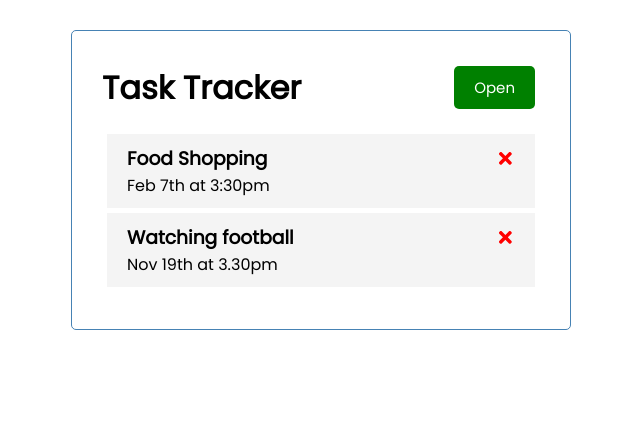
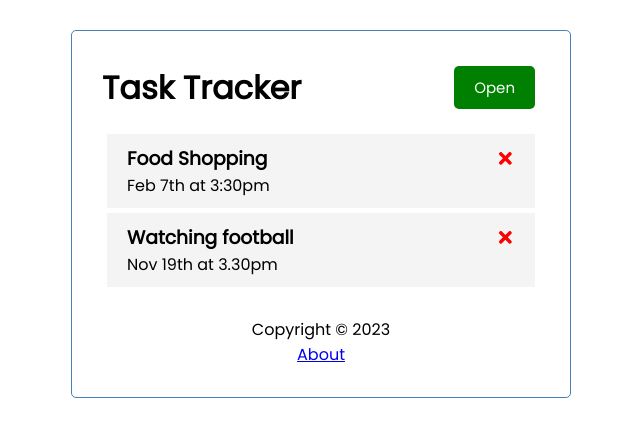
Before and after one commit to briansimiyuj/React-Class, a React (Create React App) app: page / in a window 1280 px wide. Shown: the top 436 px of the page, without its empty margins (319-959 px from the left). Built offline with nearby package versions, Linux system fonts and the light colour scheme; data requests are answered from the project's data file.

Commit message:
Footer and About markup

```diff
--- a/src/Script.jsx
+++ b/src/Script.jsx
@@ -1,6 +1,8 @@
 import Header from './components/Header'
+import Footer from './components/Footer'
 import Tasks from './components/Tasks'
 import AddTask from './components/AddTask'
+import About from './components/About'
 import { useState, useEffect } from 'react'
 
 function Script() {
@@ -132,6 +134,8 @@
 
       }
 
+      <Footer/>
+
     </div>
 
   )
--- /dev/null
+++ b/src/components/About.jsx
@@ -0,0 +1,17 @@
+const About = () =>{
+
+    return(
+
+        <div>
+
+           <h4>Version 1.0.0</h4>
+
+           <a href="/">Go Back</a>
+
+        </div>
+
+    )
+
+}
+
+export default About
--- /dev/null
+++ b/src/components/Footer.jsx
@@ -0,0 +1,17 @@
+const Footer = () =>{
+
+    return(
+
+        <footer>
+
+            <p>Copyright &copy; 2023</p>
+
+            <a href="/about">About</a>
+
+        </footer>
+
+    )
+
+}
+
+export default Footer
```
